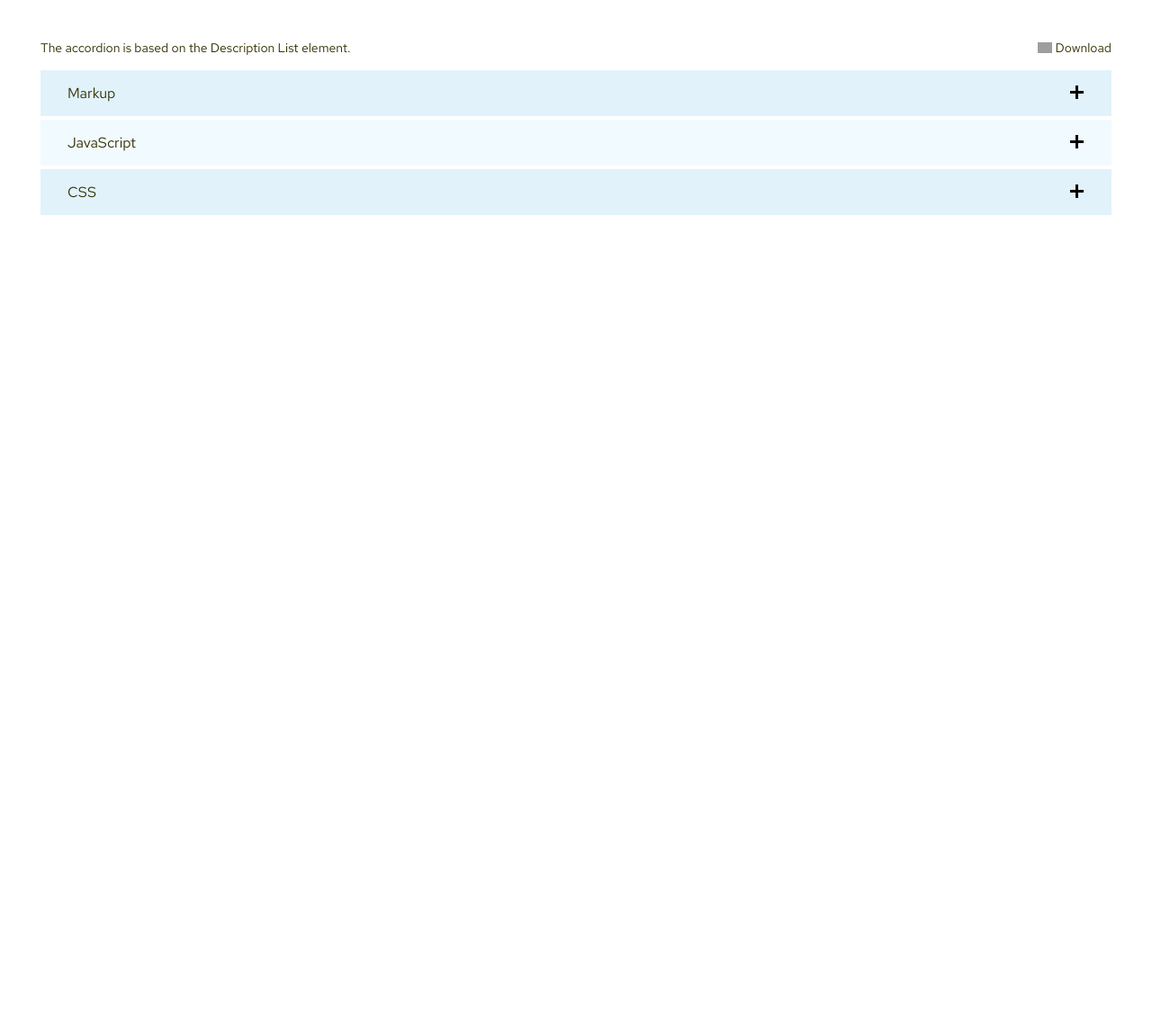
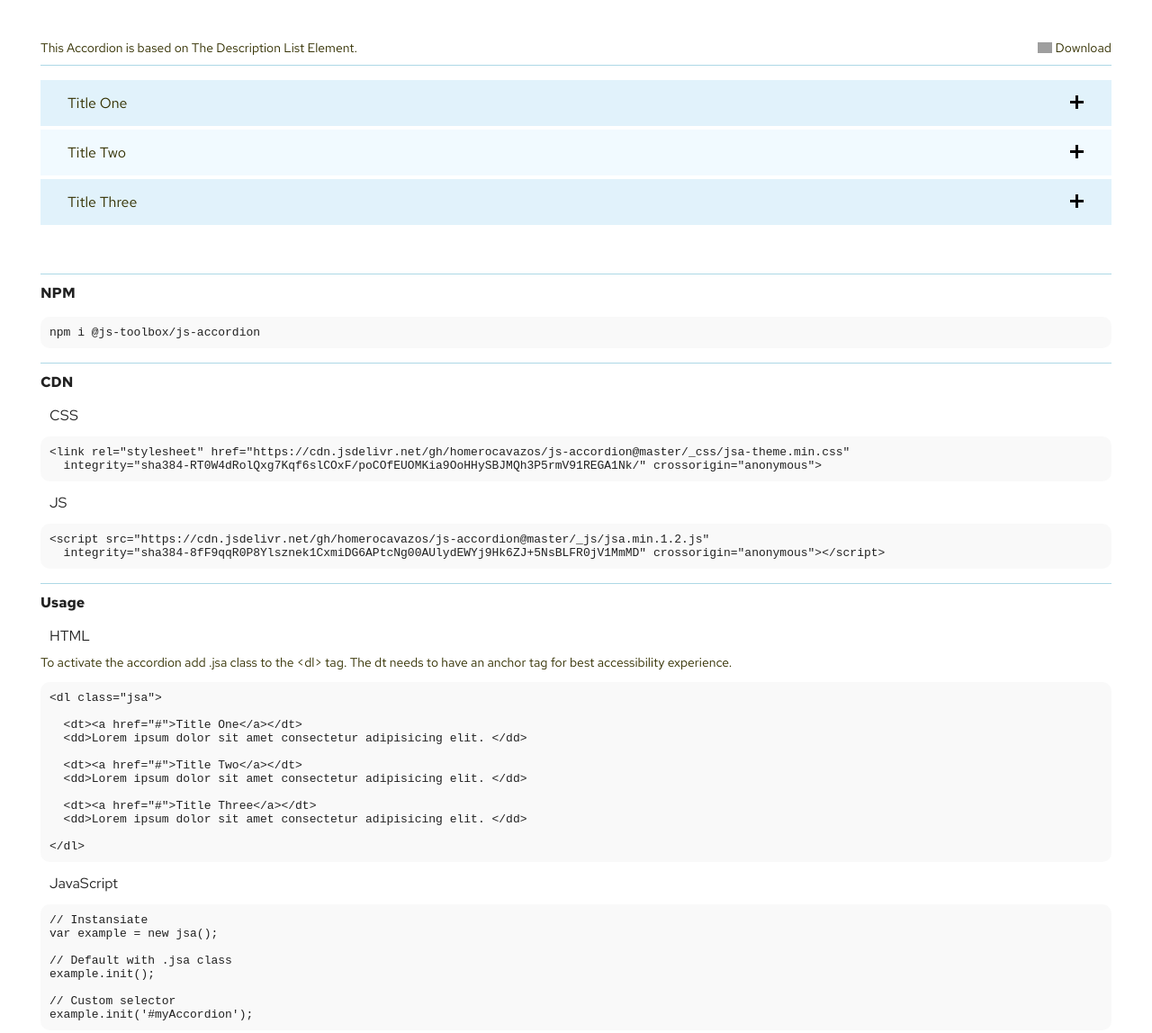
Before and after one commit to homerocavazos/js-accordion, a website: page index.html in a window 1280 px wide. Shown: the part 140-1288 px from the top of the page at 90% size. Before the commit the page ends 800 px from the top, so only its background shows below. Drawn offline with Linux system fonts and the light colour scheme; grey boxes are pictures that could not be loaded.

Commit message:
Cleaned up demo and added Readme

```diff
--- a/_css/style.css
+++ b/_css/style.css
@@ -62,7 +62,16 @@ h2::before {
 h3 {
   font-size: 16px;
   font-weight: 600;
-  padding-left: 30px;
+  padding: 10px 0 0 0;
+  width: 100%;
+  border-top: 1px lightblue solid;
+}
+h4 {
+  font-size: 16px;
+  font-weight: 400;
+  padding: 0 0 0 10px;
+  margin: 0;
+  width: 100%;
 }
 p {
   font-size: 14px;
@@ -151,3 +160,8 @@ a {
     font-size: 13px;
   }
 }
+.underline {
+  border-bottom: 1px lightblue solid;
+  margin-bottom: 10px;
+  padding-bottom: 10px;
+}
--- a/index.html
+++ b/index.html
@@ -18,7 +18,9 @@
   <meta property="og:description" content="Homero Cavazos is an Austin Texas based developer."/>
   <title>JSA Accordion</title>
   <link href="https://fonts.googleapis.com/css2?family=Red+Hat+Text:wght@400;700&display=swap" rel="stylesheet">
-  <link rel="stylesheet" href="./_css/jsa-theme.css">
+  <link rel="stylesheet" href="https://cdn.jsdelivr.net/gh/homerocavazos/js-accordion@master/_css/jsa-theme.min.css"
+    integrity="sha384-RT0W4dRolQxg7Kqf6slCOxF/poCOfEUOMKia9OoHHySBJMQh3P5rmV91REGA1Nk/" crossorigin="anonymous">
+
   <link rel="stylesheet" href="./_css/style.css">
       <!-- Global site tag (gtag.js) - Google Analytics -->
 <script async src="https://www.googletagmanager.com/gtag/js?id=UA-64412307-1"></script>
@@ -37,47 +39,76 @@
   </div>
 
   <div>
-    <div class="flex">
-      <p>The accordion is based on the Description List element. </p>
+    <div class="flex underline">
+      <p>This Accordion is based on The Description List Element.</p>
       <a href="https://github.com/homerocavazos/jsa" target="_blank" class="download">Download</a>
     </div>
-      <dl class="jsa">
+    <dl class="jsa">
 
-        <dt><a href="#">Markup</a></dt>
-        <dd>
-          <div>
-         <p>To activate the accordion add <span>.jsa</span> class to the &lt;dl&gt; tag. The dt needs to have an anchor tag for best accessibility experience. See JavaScript section for settings.</p>
-<pre>
-&lt;dl class=&quot;jsa&quot;&gt;
-  &lt;dt&gt;&lt;a href="#"&gt;Hello World&lt;/a&gt;&lt;/dt&gt;
-  &lt;dd&gt;&lt;/dd&gt;
-&lt;/dl&gt;
-</pre>
-    </div>
-      </dd>
-      <dt><a href="#">JavaScript</a></dt>
-      <dd>
-  <div>
-    <p><strong>Basic Setup</strong></p>
-<pre>
-  var example = new jsa();
-  example.init();
-</pre>
-<p><strong>Custom Selector</strong></p>
-<pre>
-  example.init('#myAccordion');
-</pre>
-  </div>
-      </dd>
-      <dt><a href="#">CSS</a></dt>
-      <dd><div><p>The default theme defines the collapse state, even &amp; odd and the toggle open close icons.</p></div></dd>
+      <dt><a href="#">Title One</a></dt>
+      <dd>Lorem, ipsum dolor sit amet consectetur adipisicing elit. Voluptas voluptates, necessitatibus amet architecto illum placeat laudantium animi numquam officia eum, eligendi iste similique iusto natus unde. Enim est earum in.</dd>
+
+      <dt><a href="#">Title Two</a></dt>
+      <dd>Lorem, ipsum dolor sit amet consectetur adipisicing elit. Voluptas voluptates, necessitatibus amet architecto illum placeat laudantium animi numquam officia eum, eligendi iste similique iusto natus unde. Enim est earum in.</dd>
+
+      <dt><a href="#">Title Three</a></dt>
+      <dd>Lorem, ipsum dolor sit amet consectetur adipisicing elit. Voluptas voluptates, necessitatibus amet architecto illum placeat laudantium animi numquam officia eum, eligendi iste similique iusto natus unde. Enim est earum in.</dd>
 
     </dl>
   </div>
+<div>
+
+<article>
+  <h3>NPM</h3>
+  <pre>
+npm i @js-toolbox/js-accordion</pre>
+  <h3>CDN</h3>
+    <h4>CSS</h4>
+  <pre>
+&lt;link rel=&quot;stylesheet&quot; href=&quot;https://cdn.jsdelivr.net/gh/homerocavazos/js-accordion@master/_css/jsa-theme.min.css&quot;
+  integrity=&quot;sha384-RT0W4dRolQxg7Kqf6slCOxF/poCOfEUOMKia9OoHHySBJMQh3P5rmV91REGA1Nk/&quot; crossorigin=&quot;anonymous&quot;&gt;
+</pre>
+<h4>JS</h4>
+  <pre>
+&#x3C;script src=&#x22;https://cdn.jsdelivr.net/gh/homerocavazos/js-accordion@master/_js/jsa.min.1.2.js&#x22;
+  integrity=&#x22;sha384-8fF9qqR0P8Ylsznek1CxmiDG6APtcNg00AUlydEWYj9Hk6ZJ+5NsBLFR0jV1MmMD&#x22; crossorigin=&#x22;anonymous&#x22;&#x3E;&#x3C;/script&#x3E;</pre>
+  <h3>Usage</h3>
+  <h4>HTML</h4>
+  <p>To activate the accordion add <span>.jsa</span> class to the &lt;dl&gt; tag. The dt needs to have an anchor tag for best accessibility experience.</p>
+  <pre>
+&lt;dl class=&quot;jsa&quot;&gt;
+
+  &lt;dt&gt;&lt;a href="#"&gt;Title One&lt;/a&gt;&lt;/dt&gt;
+  &lt;dd&gt;Lorem ipsum dolor sit amet consectetur adipisicing elit. &lt;/dd&gt;
+
+  &lt;dt&gt;&lt;a href="#"&gt;Title Two&lt;/a&gt;&lt;/dt&gt;
+  &lt;dd&gt;Lorem ipsum dolor sit amet consectetur adipisicing elit. &lt;/dd&gt;
+
+  &lt;dt&gt;&lt;a href="#"&gt;Title Three&lt;/a&gt;&lt;/dt&gt;
+  &lt;dd&gt;Lorem ipsum dolor sit amet consectetur adipisicing elit. &lt;/dd&gt;
+
+&lt;/dl&gt;</pre>
+<h4>JavaScript</h4>
+
+<pre>
+// Instansiate
+var example = new jsa();
+
+// Default with .jsa class
+example.init();
+
+// Custom selector
+example.init('#myAccordion');
+</pre>
 
 
+</article>
 
-  <script src="./_js/jsa.1.2.js"></script>
+</div>
+
+  <script src="https://cdn.jsdelivr.net/gh/homerocavazos/js-accordion@master/_js/jsa.min.1.2.js"
+    integrity="sha384-8fF9qqR0P8Ylsznek1CxmiDG6APtcNg00AUlydEWYj9Hk6ZJ+5NsBLFR0jV1MmMD" crossorigin="anonymous"></script>
+
   <script>
 
     var example = new jsa();
```
Also changed, not shown: README.md.
